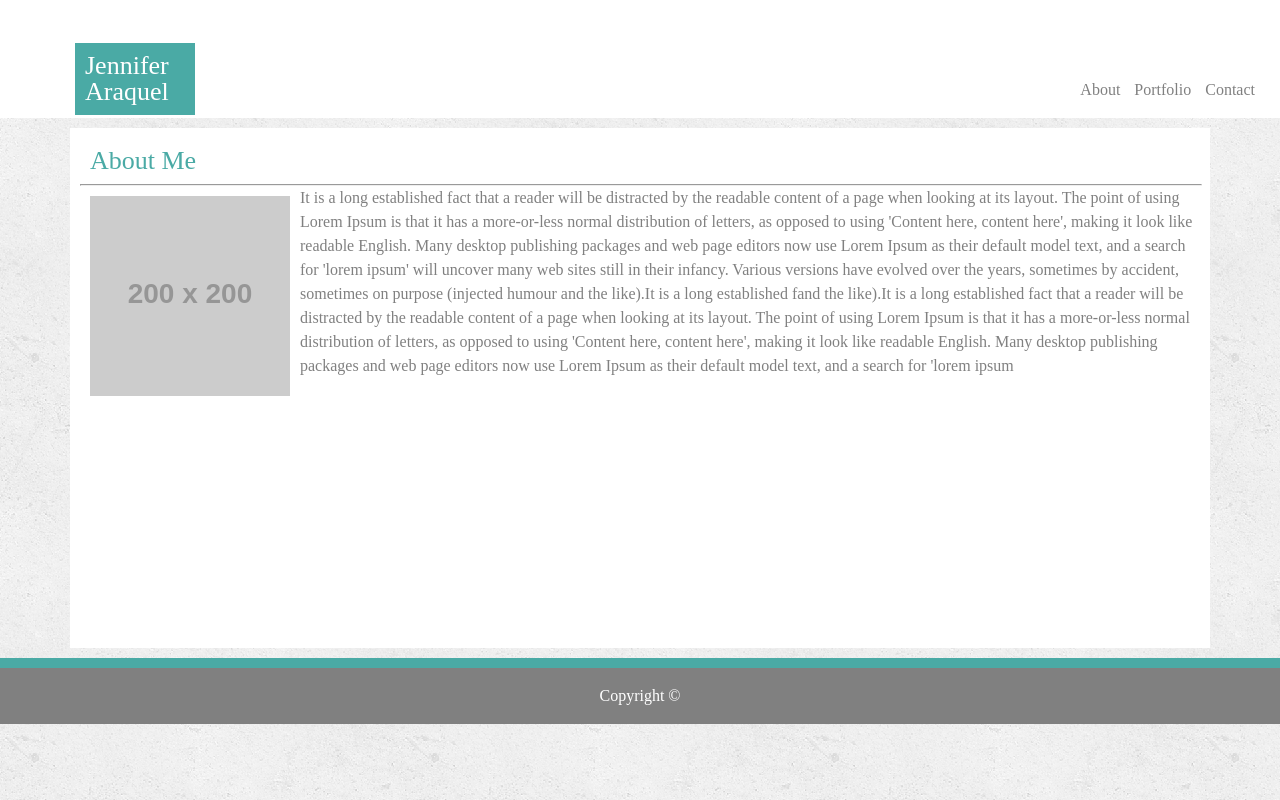
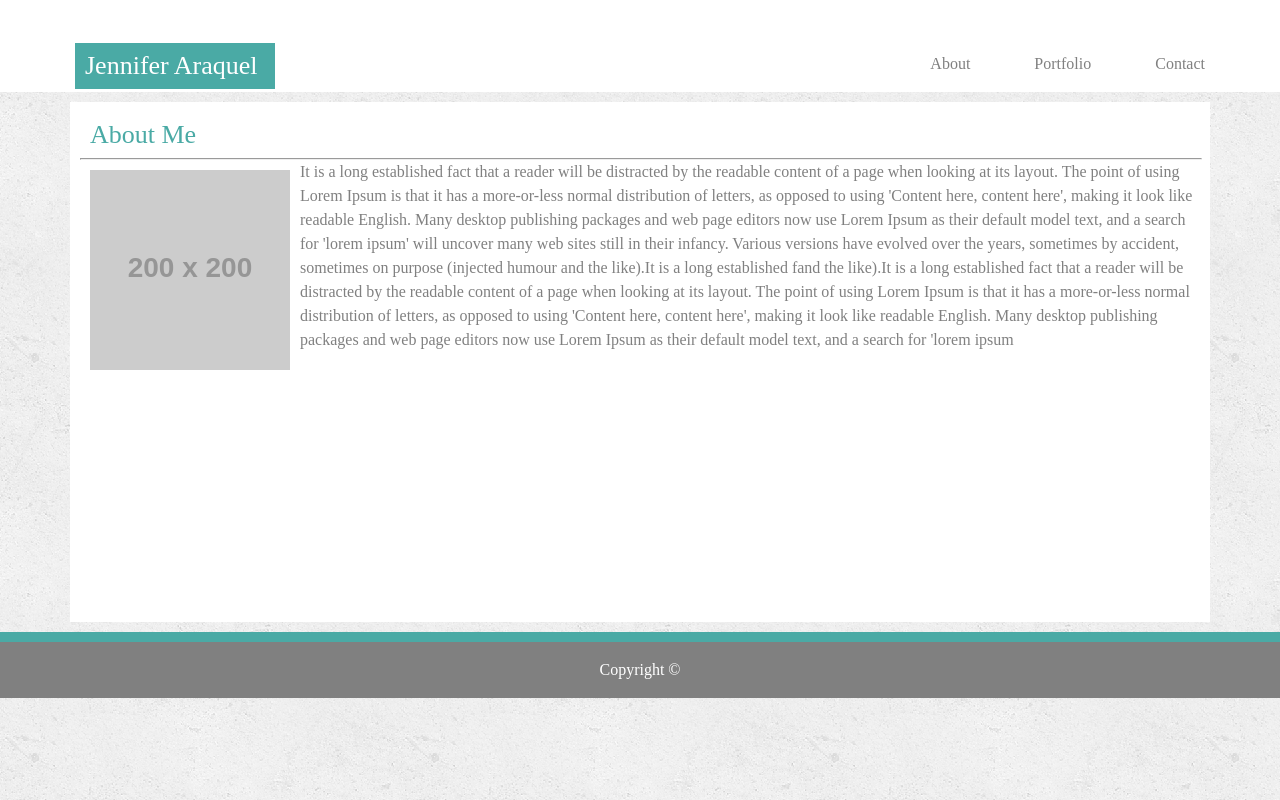
Before and after one commit to MissAraquel/Basic-Portfolio, a plain HTML site: page index.html in a window 1280 px wide. Drawn offline with Linux system fonts and the light colour scheme; placeholder pictures from the web are drawn by us.

Commit message:
changed width of heading h1 and margin for nav

```diff
--- a/assets/css/style.css
+++ b/assets/css/style.css
@@ -22,7 +22,7 @@ p {
 .heading h1{
     background-color: #4aaaa5;
     color: #fff;
-    width: 100px;
+    width: 180px;
     position: relative;
     top: 28px;
     margin-left: 60px;
@@ -35,7 +35,7 @@ nav {
 
 nav ul li {
     display: inline-block;
-    margin-right: 10px;
+    margin-right: 60px;
     position: relative;
     bottom: 5px;
 
```
